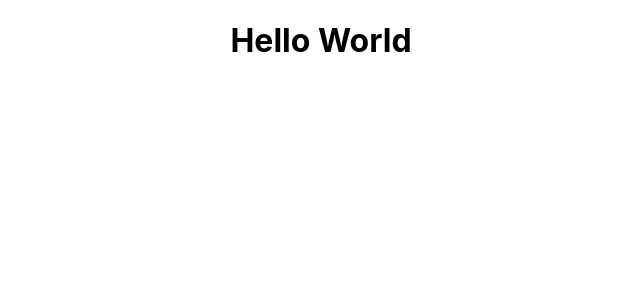
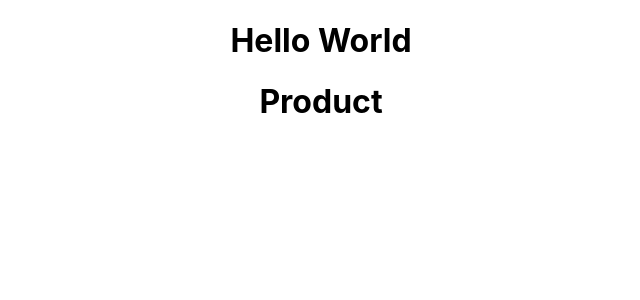
Before and after one commit to Nhu-Natalie/react-ducdo, a React (Create React App) app: page / in a window 1280 px wide. Shown: the top 300 px of the page, without its empty margins (319-959 px from the left). Built offline with nearby package versions, Linux system fonts and the light colour scheme.

Commit message:
component create1

```diff
--- a/src/App.js
+++ b/src/App.js
@@ -1,6 +1,6 @@
 import logo from "./logo.svg";
 import "./App.css";
-
+import Product from "./components/Product";
 // // import tất cả
 // import * as constantAll from "./constants/constant";
 
@@ -9,15 +9,16 @@ import "./App.css";
 // console.log(constantAll.name);
 
 // Dùng DESTRUCTURING
-import { name, job } from "./constants/constant";
-console.log(name);
-// Lấy biến name
-console.log(job);
+// import { name, job } from "./constants/constant";
+// console.log(name);
+// // Lấy biến name
+// console.log(job);
 
 function App() {
   return (
     <div className="App">
       <h1>Hello World</h1>
+      <Product />
     </div>
   );
 }
--- /dev/null
+++ b/src/components/Product.js
@@ -0,0 +1,4 @@
+function Product() {
+  return <h1>Product</h1>;
+}
+export default Product;
```
